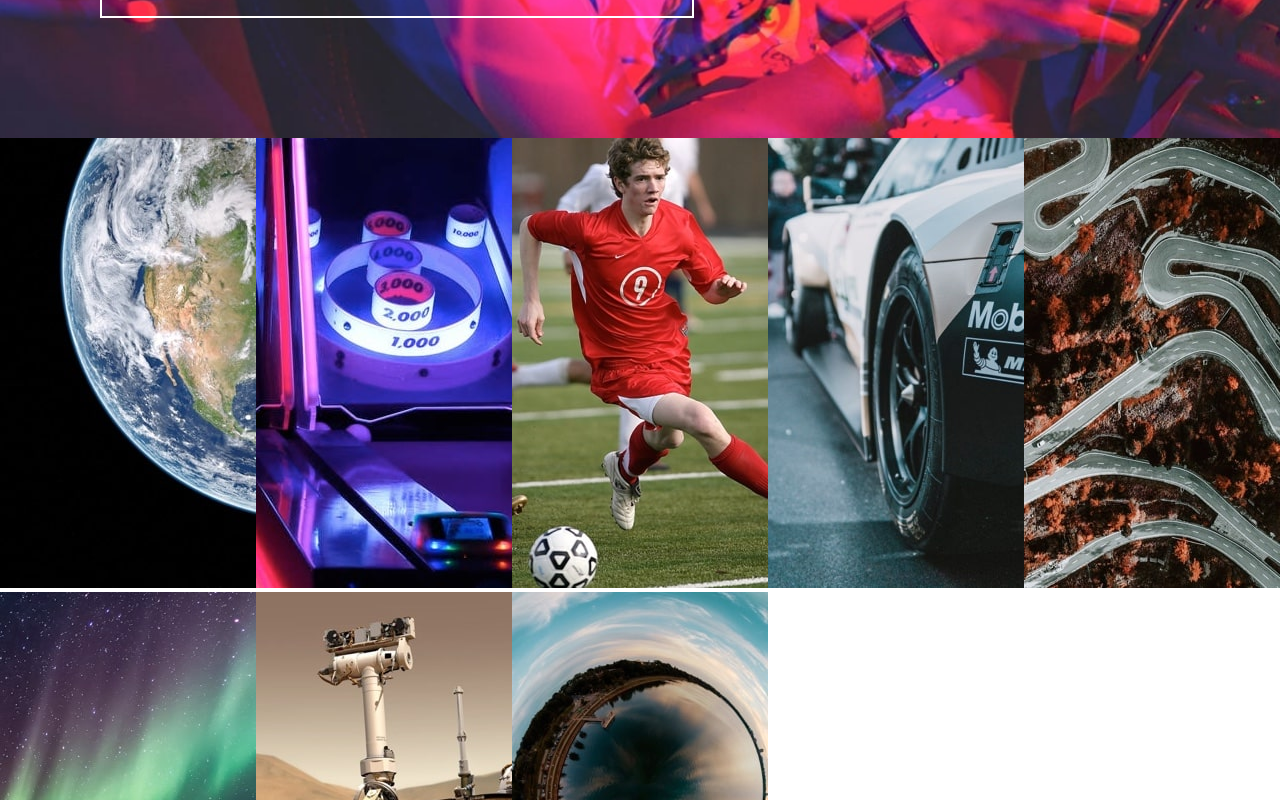
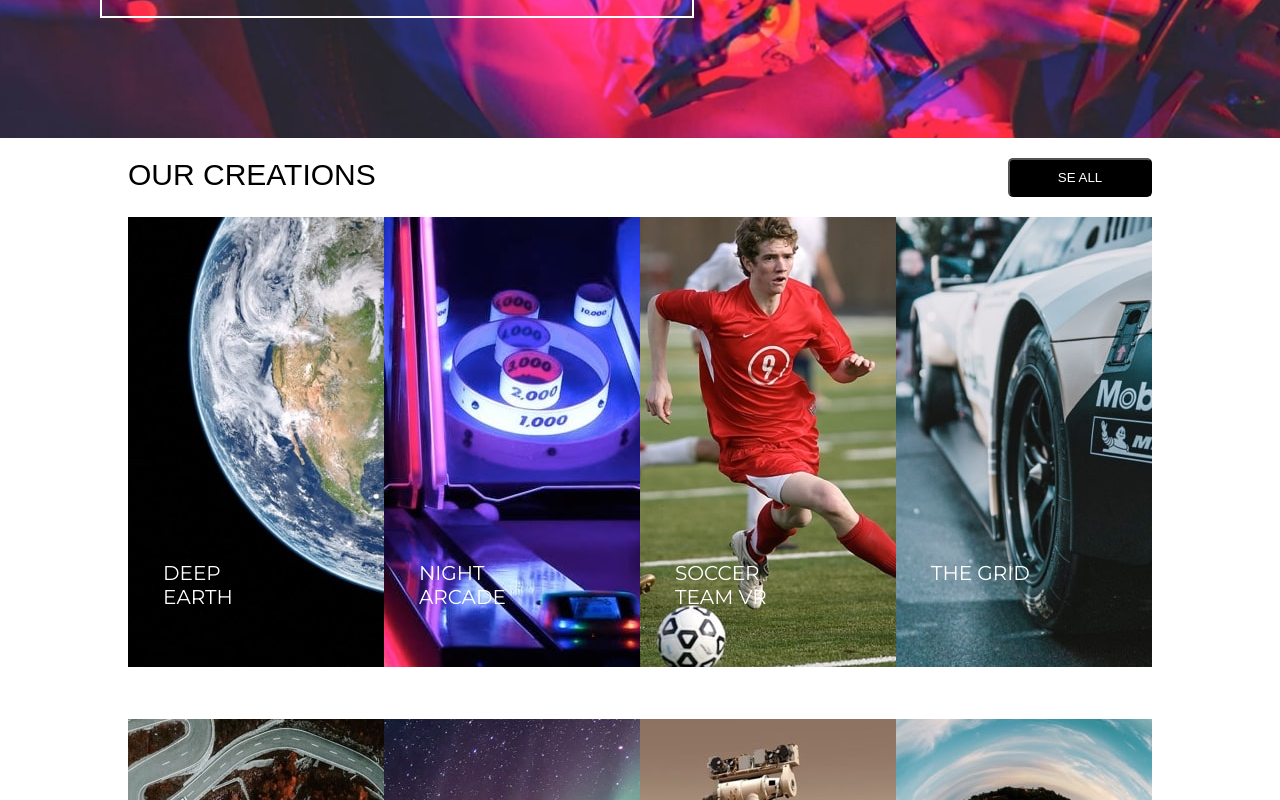
Before and after one commit to areyzabrayan/workshop1-sprint2, a React (Vite) app: page / in a window 1280 px wide. Shown: the part 540-1340 px from the top of the page. Built offline with nearby package versions, Linux system fonts and the light colour scheme.

Commit message:
add movies

```diff
--- a/src/components/home/Home.jsx
+++ b/src/components/home/Home.jsx
@@ -1,13 +1,15 @@
 import React from 'react'
 import Header from '../header/Header'
-import Destopk from '../destopk/destopk'
+// import Destopk from '../destopk/destopk'
 import './home.scss'
+import Movies from '../movies/Movies'
 
 function Home() {
   return (
     <>
     <Header />
-    <Destopk />
+    <Movies />
+    {/* <Destopk /> */}
 
     </>
   )
--- /dev/null
+++ b/src/components/movies/Movies.jsx
@@ -0,0 +1,27 @@
+import React from 'react'
+import { listPeliculas } from '../../data/data'
+import './Movies.scss'
+
+const Movies = () => {
+    const movies = listPeliculas;
+  return (
+    <section className='movies'>
+        <div className='movies__container--uno'>
+            <h1>OUR CREATIONS</h1>
+            <button>SE ALL</button>
+        </div>
+        <div className='movies__container--dos'>
+            {
+                movies.map((movie, index) => (
+                    <div className='movies__div'>
+                        <img className='movie__imagen' key={index} src={movie.image} alt="" />
+                        <p className='movies__parrafo'>{movie.name}</p>
+                    </div>
+                ))
+            }
+        </div>
+    </section>
+  )
+}
+
+export default Movies
--- /dev/null
+++ b/src/components/movies/Movies.scss
@@ -0,0 +1,59 @@
+.movies{
+
+    width: 80%;
+    margin: 0 10%;
+    .movies__container--uno{
+        display: flex;
+        justify-content: space-between;
+        margin: 20px 0;
+        button{
+            width: 9rem;
+            padding: 10px;
+            background-color: black;
+            color: white;
+            border-radius: 5px;
+            cursor: pointer;
+        }
+        button:hover{
+            background-color: white;
+            color: black;
+        }
+        h1{
+            font-size: 30px;
+            font-family: sans-serif;
+            font-weight: 50;
+        }
+    }
+    .movies__container--dos{
+        display: flex;
+        flex-wrap: wrap;
+        .movies__div{
+            width: 25%;
+
+
+            .movies__parrafo{
+                position: relative;
+                bottom: 110px;
+                left: 35px;
+                font-size: 20px;
+                color: white;
+                position: relative;
+                font-family: 'Montserrat';
+                font-weight: 300;
+                width: 40%;
+            }
+            .movies__imagen{
+                width: 100%;
+            }
+        }
+    }
+
+}
+.movies__div:hover{
+    opacity: 65%;
+    cursor: pointer;
+    .movies__parrafo{
+        font-size: 19px;
+        font-weight: bold;
+    }
+}
```
